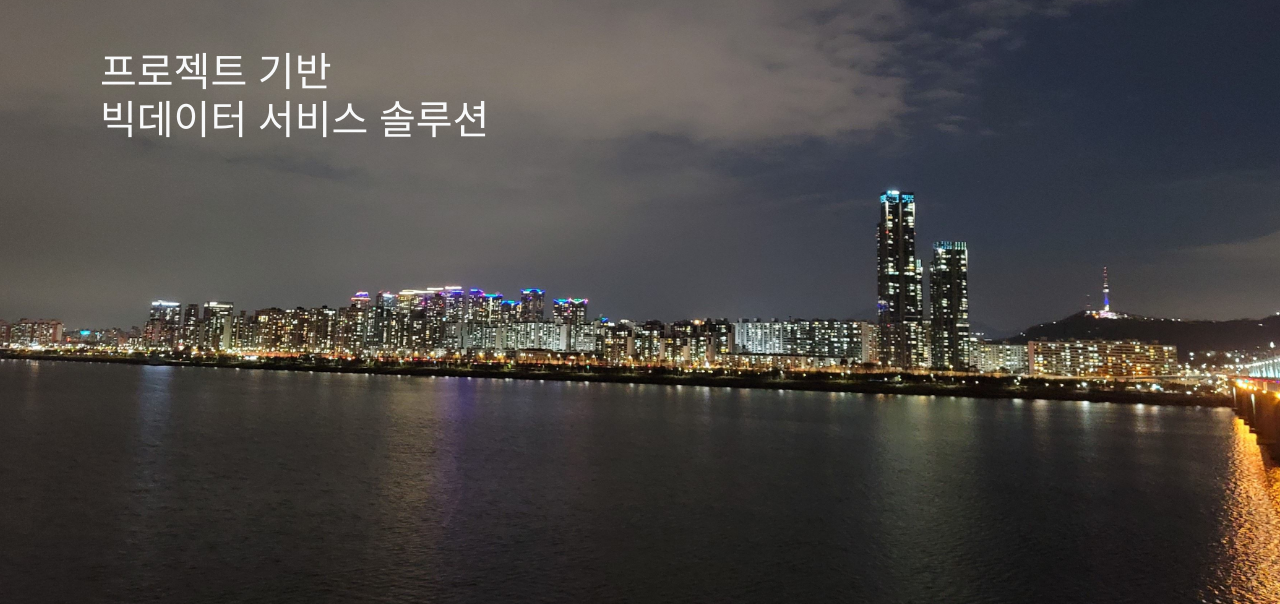
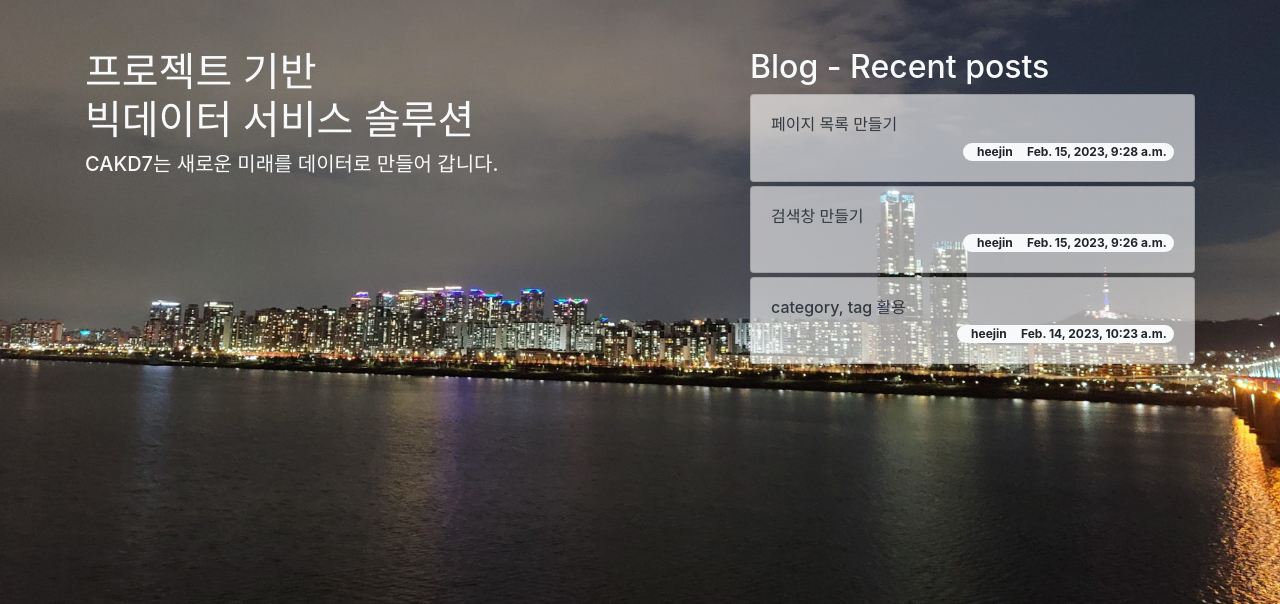
Before and after one commit to kh22jin/cakd_djpjt, a Django app: page / in a window 1280 px wide. Shown: the part 56-660 px from the top of the page. Run offline with Django 4.2, Linux system fonts and the light colour scheme; data comes from the database, SQL or seed files in the repository; both versions use the stored data as it was after the commit; some libraries are stand-ins or nearby versions.

Commit message:
1차 완료

```diff
--- a/blog/templates/blog/base_full_width.html
+++ b/blog/templates/blog/base_full_width.html
@@ -11,7 +11,7 @@
 <body>
 {% include 'blog/navbar.html' %}
 
-<div class="container my-3">
+<div class="container pt-5 my-5">
     <div class="row">
         <div class="col-12" id="main-area">
             {% block main_area %}
--- a/blog/urls.py
+++ b/blog/urls.py
@@ -2,6 +2,7 @@
 from . import views
 
 urlpatterns = [
+    path('search/<str:q>/', views.PostSearch.as_view()),
     path('delete_comment/<int:pk>/', views.delete_comment),
     path('update_comment/<int:pk>/', views.CommentUpdate.as_view()),
     path('update_post/<int:pk>/', views.PostUpdate.as_view()),
--- a/blog/views.py
+++ b/blog/views.py
@@ -11,6 +11,7 @@
 class PostList(ListView):
     model = Post
     ordering = '-pk'
+    paginate_by = 5
 
     def get_context_data(self, **kwargs):
         context = super(PostList, self).get_context_data()
@@ -25,6 +26,7 @@
         context = super(PostDetail, self).get_context_data()
         context['categories'] = Category.objects.all()
         context['no_category_post_count'] = Post.objects.filter(category=None).count()
+        context['comment_form'] = CommentForm
         return context
 
 class PostCreate(LoginRequiredMixin, UserPassesTestMixin, CreateView):
--- a/homepage/templates/homepage/about_me.html
+++ b/homepage/templates/homepage/about_me.html
@@ -27,6 +27,9 @@
                         <li>모니터링 및 지속 개선</li>
                     </ul>
                 </div>
+                <div class="col-lg-4 mt-5">
+                    <img class="img-fluid" width="600" src={% static 'homepage/images/쿼카.png' %}>
+                </div>
             </div>
         </div>
     </section>
--- a/homepage/templates/homepage/landing.html
+++ b/homepage/templates/homepage/landing.html
@@ -14,8 +14,23 @@
 
     <section>
         <div class="container">
-            <div class="col-lg-6 text-light">
-                <h1 class="mt-5">프로젝트 기반 <BR> 빅데이터 서비스 솔루션</h1>
+            <div class="row justify-content-between">
+                <div class="col-lg-6 text-light">
+                    <h1 class="mt-5"> 프로젝트 기반 <BR> 빅데이터 서비스 솔루션 </h1>
+                    <h5>CAKD7는 새로운 미래를 데이터로 만들어 갑니다.</h5>
+                </div>
+                <div class="col-lg-5 mt-5">
+                    <h2 class="text-light">Blog - Recent posts</h2> {% for post in recent_posts %} <div
+                        class="card mt-1">
+                        <div class="card-body">
+                            <h6><a href="{{ post.get_absolute_url }}"
+                                    class="text-decoration-none text-dark">{{ post.title }}</a></h6>
+                            <span class="badge badge-pill badge-light float-right">
+                                <img class="mr-1 rounded-circle" width="20px" src="" alt="">
+                                {{ post.author.username }} &nbsp; &nbsp; {{ post.created_at }} </span>
+                        </div>
+                    </div> {% endfor %}
+                </div>
             </div>
         </div>
     </section>
--- a/homepage/views.py
+++ b/homepage/views.py
@@ -1,9 +1,14 @@
 from django.shortcuts import render
+from blog.models import Post
 
 def landing(request):
+    recent_posts = Post.objects.order_by('-pk')[:3]
     return render(
         request,
-        'homepage/landing.html'
+        'homepage/landing.html',
+        {
+            'recent_posts':recent_posts,
+        }
     )
 
 def about_me(request):
```
Also changed, not shown: blog/templates/blog/base.html (+19 -1 lines), db.sqlite3, homepage/static/homepage/images/쿼카.png (added).
